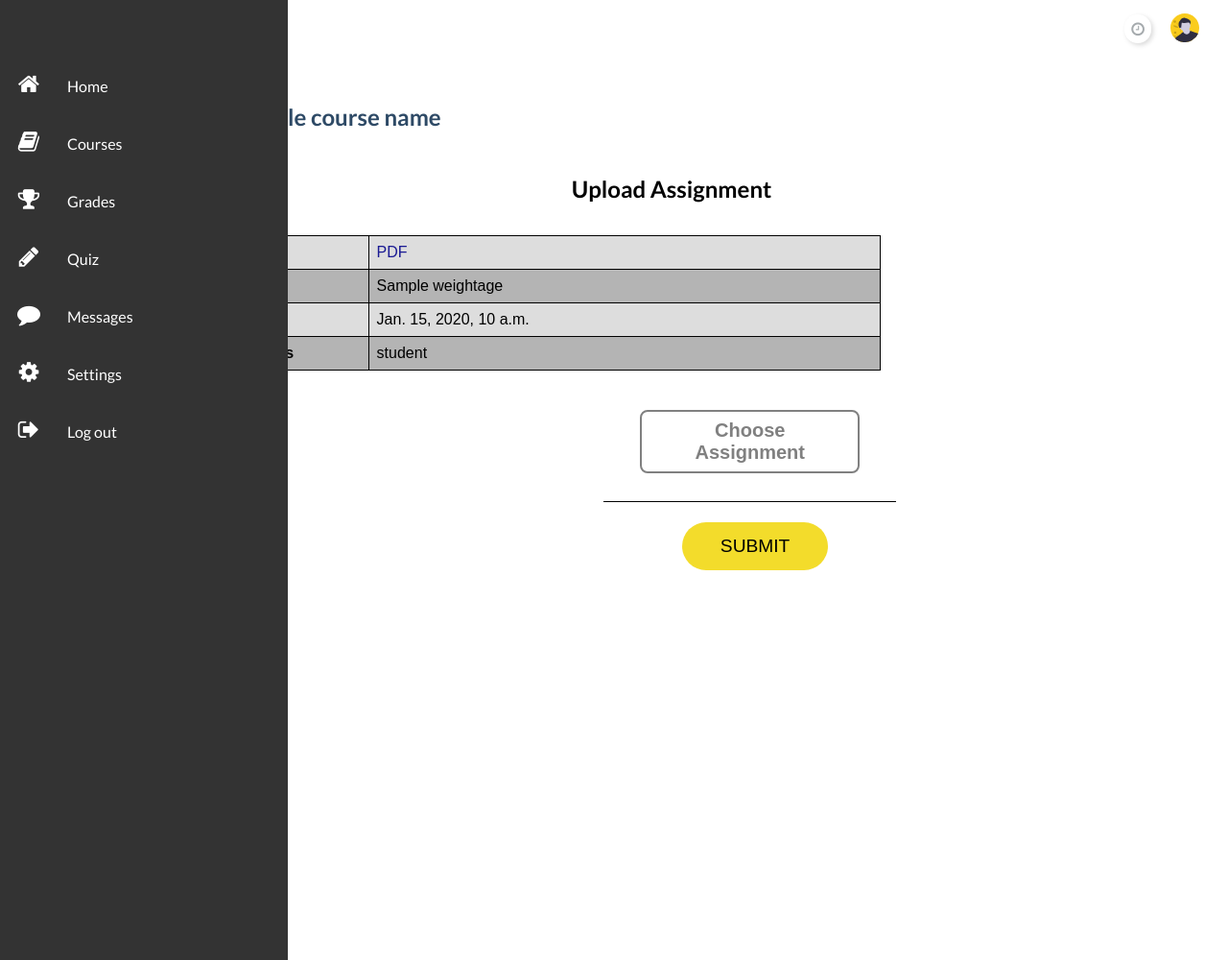
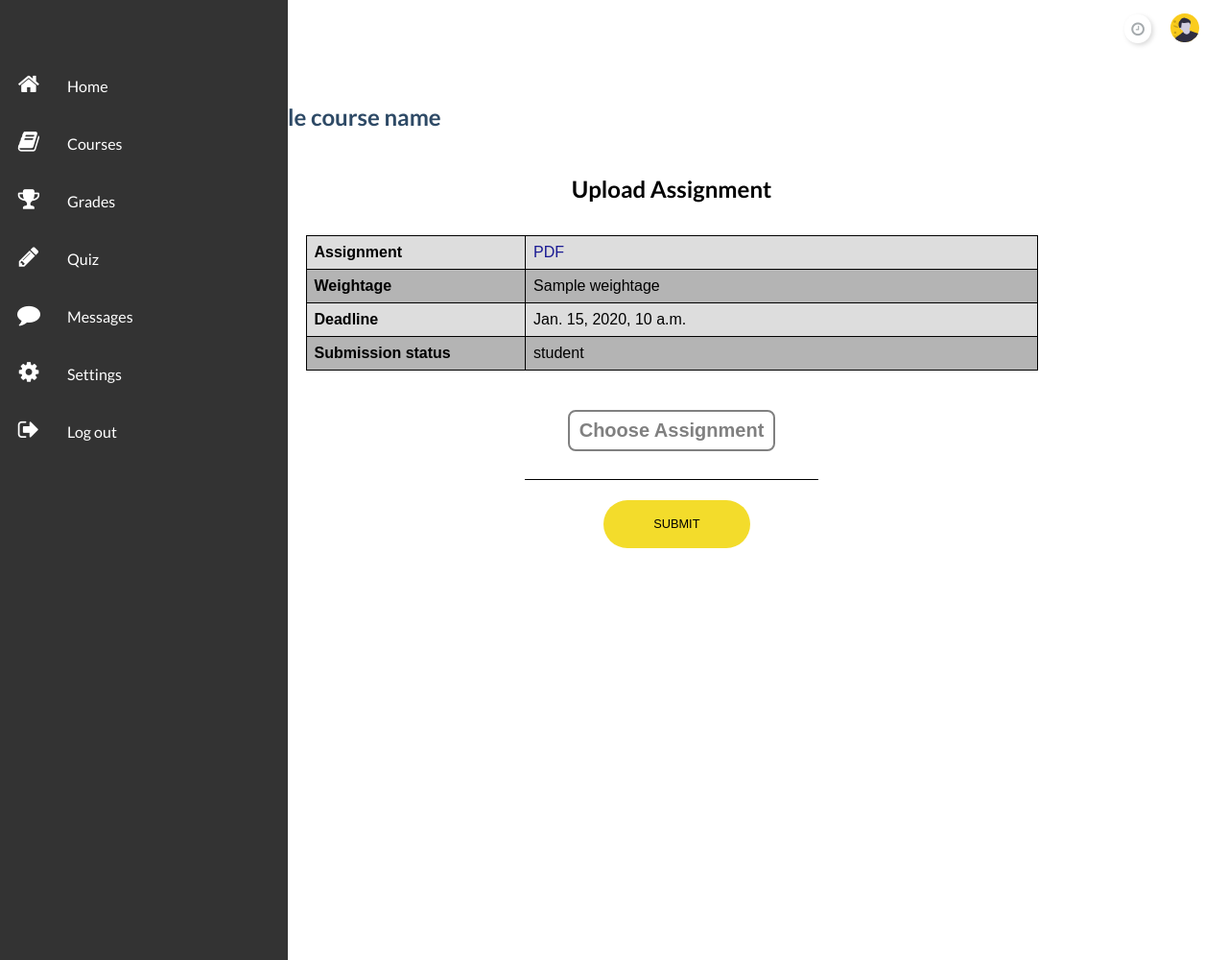
Before and after one commit to nancyradadia/Learning-Management-System, a Django app: template lms/templates/lms/student_upload.html in a window 1280 px wide. Shown: the whole page at 96% size. Run offline with Django 3.2, Linux system fonts and the light colour scheme; the template is opened without the code that fills it: most values are stand-ins (such as "Sample title", 1, 10 or a date in 2020); parts of the project's set-up code (start-up, migrations or seed data) failed here and were passed over; some libraries are stand-ins or nearby versions.

Commit message:
Align Fixed

```diff
--- a/lms/static/css/fac_style.css
+++ b/lms/static/css/fac_style.css
@@ -441,7 +441,7 @@ form .form-row .textarea {
     border: 2px solid gray;
     color: gray;
     background-color: white;
-    padding: 8px 20px;
+    padding: 8px 10px;
     border-radius: 8px;
     font-size: 20px;
     font-weight: bold;
@@ -465,7 +465,7 @@ form .form-row .textarea {
     border: none;
     background-image: linear-gradient(to right, #F3DC2B, #F3DC2B, #F3DC2B);
     background-size: 200%;
-    font-size: 1.2rem;
+    font-size: 80%;
     color: rgb(0, 0, 0);
     font-family: 'Poppins', sans-serif;
     text-transform: uppercase;
--- a/lms/static/css/temp.css
+++ b/lms/static/css/temp.css
@@ -9,7 +9,8 @@ form{
 table {
     font-family: arial, sans-serif;
     border-collapse: collapse;
-
+    margin-left: auto;
+    margin-right: auto;
     width: 70%;
   }
   th{
@@ -33,11 +34,10 @@ table {
     display: block;
     text-align: center;
     padding-top: 1%;
-    padding-left: 15%;
     width: 70%;
   }
 .upload-btn-wrapper{
-      width: 30%;
+      width: 90%;
   }
 
   #uploadFile{
--- a/lms/templates/lms/student_upload.html
+++ b/lms/templates/lms/student_upload.html
@@ -52,7 +52,7 @@
                             <input id="uploadBtn" type="file" name="PDF"/>
                         </div>
                         <div>
-                            <input id="uploadFile"/>
+                            <input id="uploadFile" disabled/>
                         </div>
                         <div class="form-row1 submit-btn">
                             <input type="submit" class="btn1" value="SUBMIT">
```
Also changed, not shown: db.sqlite3.
